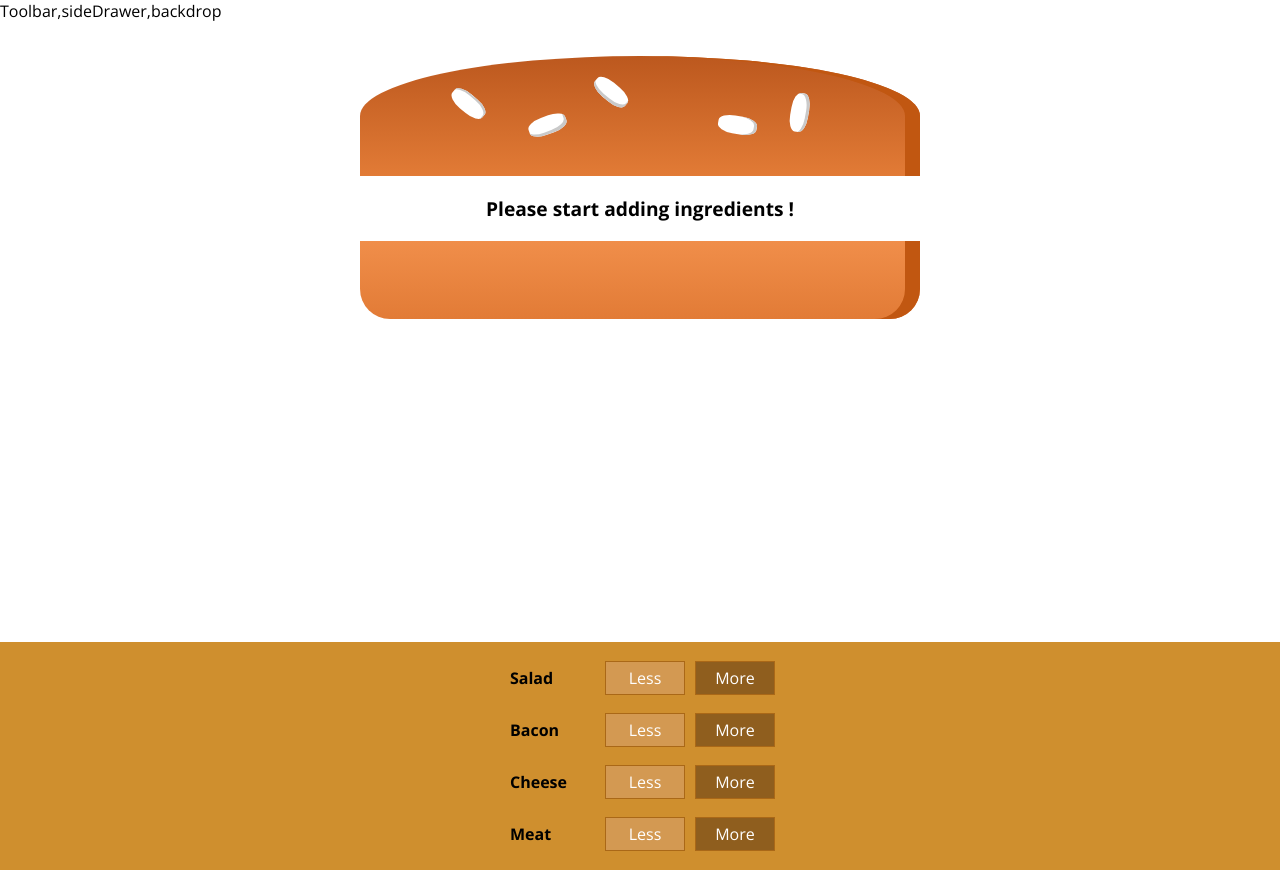
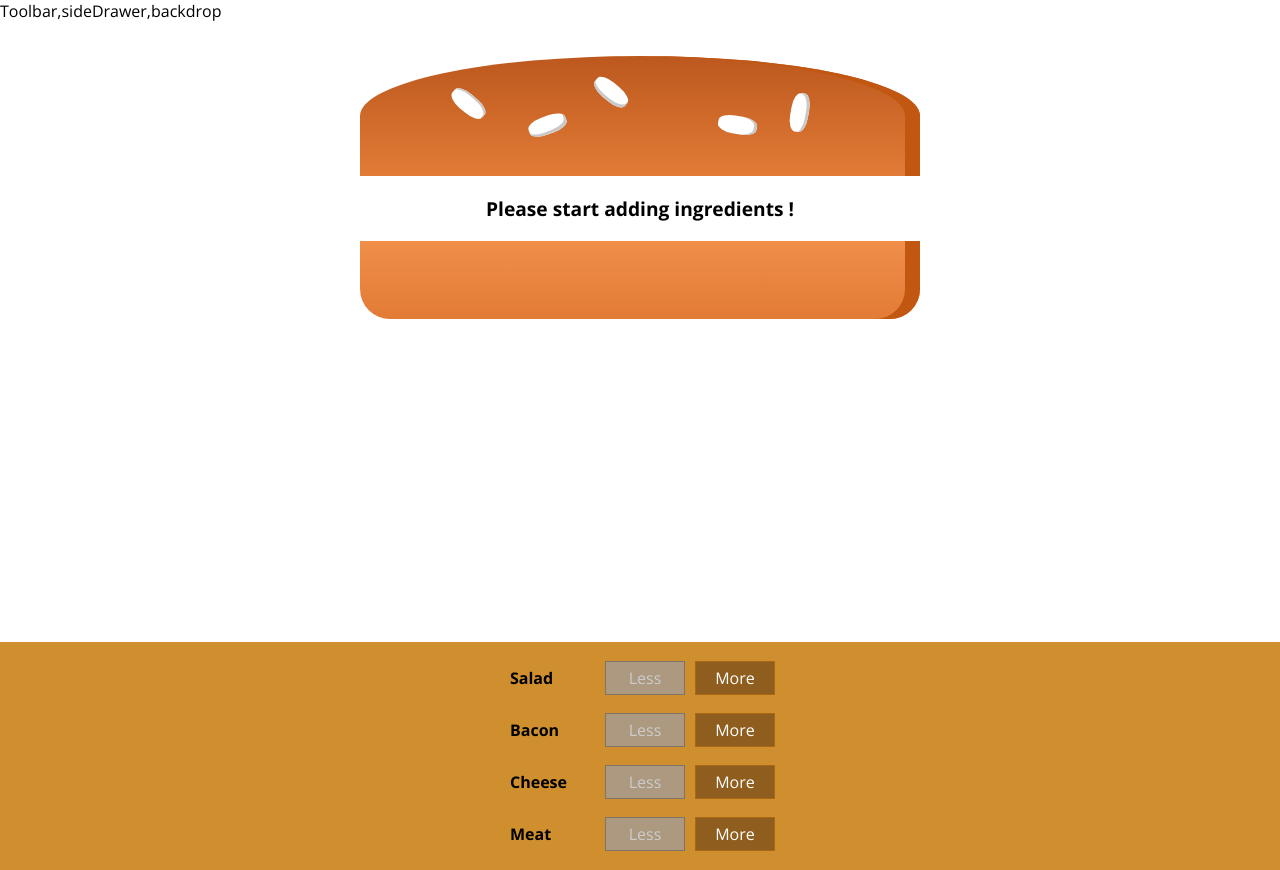
Before and after one commit to rajaghoshzhi/react-complete-guide_gitPush, a React app: page / in a window 1280 px wide. Built offline with nearby package versions, Linux system fonts and the light colour scheme.

Commit message:
disbled button changes

```diff
--- a/src/components/Burger/BuildControls/BuildControl/BuildControl.js
+++ b/src/components/Burger/BuildControls/BuildControl/BuildControl.js
@@ -2,11 +2,14 @@ import React from 'react';
 import Classes from './BuildControl.css';
 
 const BuildControl =(props) =>{
-
+    let disable = false;
+    if(props.disableBtn <= 0){
+        disable = true;
+    }
  return (
     <div className={Classes.BuildControl}>
         <div className={Classes.Label}>{props.label}</div>
-        <button className={Classes.Less} onClick={props.removeEle}>Less</button>
+        <button className={Classes.Less} onClick={props.removeEle} disabled={disable}>Less</button>
         <button className={Classes.More} onClick={props.addEle}>More</button>
     </div>
  )
--- a/src/components/Burger/BuildControls/BuildControls.js
+++ b/src/components/Burger/BuildControls/BuildControls.js
@@ -10,13 +10,14 @@ const Controls = [
 ]
 
 const BuildControls = (props) =>{
-
+//  console.log(props.passDisabled['salad']);
   const renderControls =   Controls.map((ele)=>{
         return <BuildControl
         addEle={props.clickToAdd.bind(this,ele.type)}
         removeEle={props.clickToRemove.bind(this,ele.type)}
         key={ele.label}
-        label={ele.label}></BuildControl>
+        label={ele.label}
+        disableBtn={props.passDisabled[ele.type]}></BuildControl>
     });
     return (
         <div className={Classes.BuildControls}>
--- a/src/containers/BurgerBuilder/BurgerBuilder.js
+++ b/src/containers/BurgerBuilder/BurgerBuilder.js
@@ -52,10 +52,12 @@ class BurgerBuilder extends Component {
         console.log(this.state);
     }
     render() {
+        const disabledBtn = {...this.state.ingredients};
         return (
             <Aux>
                 <Burger ingredients={this.state.ingredients}></Burger>
                 <BuildControls
+                passDisabled={disabledBtn}
                 clickToAdd={this.addIngredientHandler.bind(this)}
                 clickToRemove={this.removeIngredientHandler.bind(this)}></BuildControls>
             </Aux>
```
